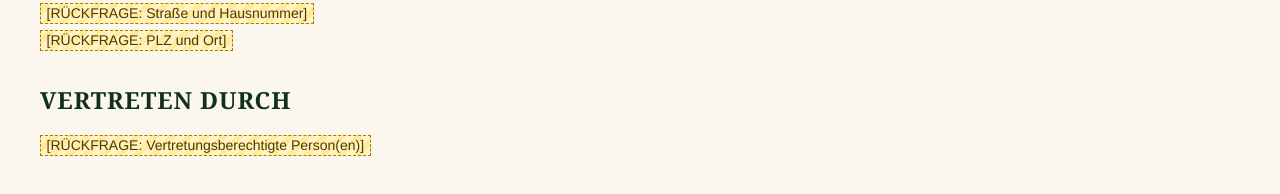
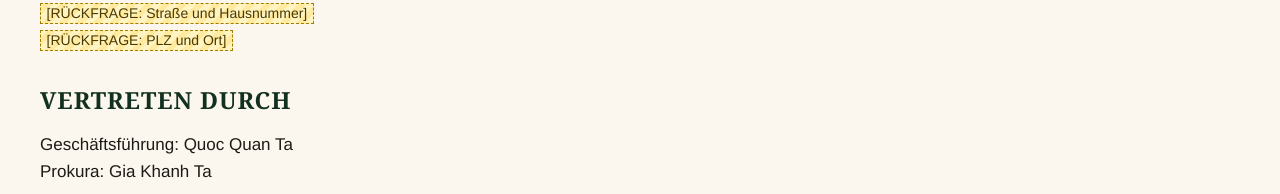
Before and after one commit to GoodstuffGmbH/anthony-banh-mi, an Astro site: page /impressum in a window 1280 px wide. Shown: the part 596-790 px from the top of the page. Built offline with nearby package versions, Linux system fonts and the light colour scheme; Astro itself is replaced by a stand-in of ours; a web font is replaced by a local one.

Commit message:
feat(impressum): Geschäftsführung und Prokura
Geschäftsführung: Quoc Quan Ta, Prokura: Gia Khanh Ta (Angabe vom
19.11.2026). Neues Feld operator.procuration. Firma, Anschrift,
Register, USt-IdNr. und VSBG bleiben Platzhalter.

Co-Authored-By: Claude Opus 5.5 <noreply@anthropic.com>

```diff
--- a/src/data/schema.ts
+++ b/src/data/schema.ts
@@ -74,7 +74,10 @@ export const Site = z.object({
   social: z.array(z.object({ label: z.string(), url: HttpsUrl })),
   operator: z.object({
     company: z.string().nullable(),
+    // Geschäftsführung (vertretungsberechtigt)
     representative: z.string().nullable(),
+    // Prokura, optional im Impressum
+    procuration: z.string().nullable(),
     street: z.string().nullable(),
     postalCode: z.string().nullable(),
     city: z.string().nullable(),
--- a/src/data/site.json
+++ b/src/data/site.json
@@ -8,7 +8,8 @@
   "social": [],
   "operator": {
     "company": null,
-    "representative": null,
+    "representative": "Quoc Quan Ta",
+    "procuration": "Gia Khanh Ta",
     "street": null,
     "postalCode": null,
     "city": null,
--- a/src/views/Imprint.astro
+++ b/src/views/Imprint.astro
@@ -34,7 +34,17 @@ const o = site.operator;
   </p>
 
   <h3>{lang === 'de' ? 'Vertreten durch' : 'Represented by'}</h3>
-  <p>{o.representative ?? <Placeholder text="Vertretungsberechtigte Person(en)" />}</p>
+  <p>
+    {lang === 'de' ? 'Geschäftsführung' : 'Managing director'}: {o.representative ?? <Placeholder text="Geschäftsführung" />}
+    {
+      o.procuration && (
+        <>
+          <br />
+          {lang === 'de' ? 'Prokura' : 'Authorised officer (Prokura)'}: {o.procuration}
+        </>
+      )
+    }
+  </p>
 
   <h3>{lang === 'de' ? 'Kontakt' : 'Contact'}</h3>
   <p>
```
